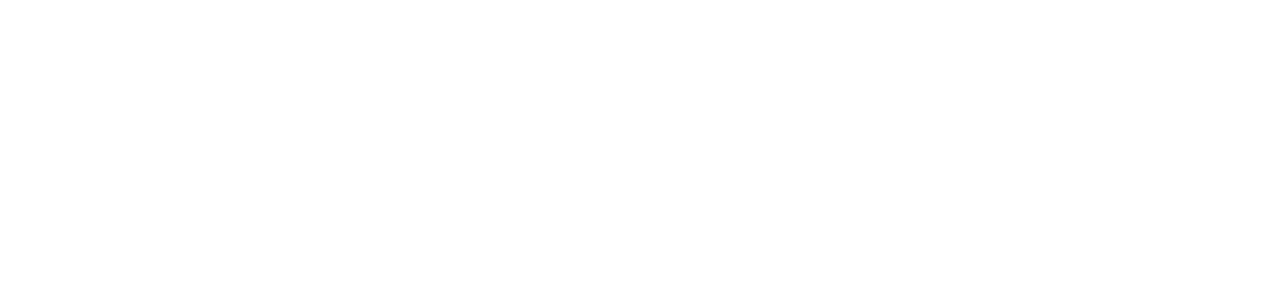
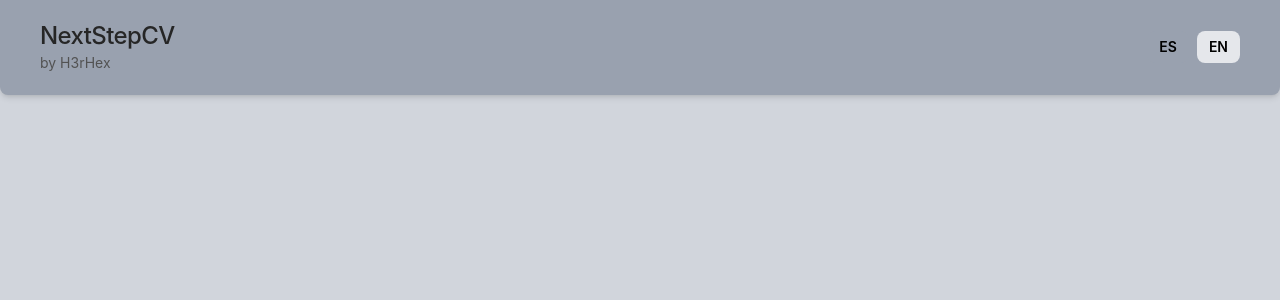
Before and after one commit to H3rHex/NextStepCV, a React (Vite) app in the folder frontend/: page / in a window 1280 px wide. Shown: the top 300 px of the page. Built offline with nearby package versions, Linux system fonts and the light colour scheme.

Commit message:
feat: add basic text compontents & header

```diff
--- a/frontend/index.html
+++ b/frontend/index.html
@@ -4,9 +4,9 @@
     <meta charset="UTF-8" />
     <link rel="icon" type="image/svg+xml" href="/favicon.svg" />
     <meta name="viewport" content="width=device-width, initial-scale=1.0" />
-    <title>vite-project</title>
+    <title>NextStepCV</title>
   </head>
-  <body>
+  <body class="flex flex-col m-0 p-0 min-w-dvw box-content bg-gray-300">
     <div id="root"></div>
     <script type="module" src="/src/main.tsx"></script>
   </body>
--- a/frontend/src/App.tsx
+++ b/frontend/src/App.tsx
@@ -1,10 +1,10 @@
-import { useTranslation } from "react-i18next";
+import Header from "./components/layout/Header";
 
 function App() {
-  const {t} = useTranslation();
 
   return (
     <>
+      <Header/>
     </>
   )
 }
--- /dev/null
+++ b/frontend/src/components/common/text/Heading.tsx
@@ -0,0 +1,30 @@
+import React from 'react';
+
+type HeadingLevel = 'h1' | 'h2' | 'h3' | 'h4' | 'h5';
+
+interface HeadingProps extends React.HTMLAttributes<HTMLHeadingElement> {
+    as?: HeadingLevel;
+    children: React.ReactNode;
+    className?: string;
+}
+
+export const Heading: React.FC<HeadingProps> = ({
+    as: Component = 'h1',
+    children,
+    className = '',
+    ...props
+}) => {
+    const styles: Record<HeadingLevel, string> = {
+        h1: 'text-3xl sm:text-4xl md:text-5xl font-bold tracking-tight text-neutral-900',
+        h2: 'text-2xl sm:text-3xl font-semibold tracking-tight text-neutral-900',
+        h3: 'text-xl sm:text-2xl font-medium tracking-tight text-neutral-800',
+        h4: 'text-lg sm:text-xl font-medium text-neutral-800',
+        h5: 'text-base sm:text-lg font-medium text-neutral-700',
+    };
+
+    return (
+        <Component className={`${styles[Component]} ${className}`} {...props}>
+            {children}
+        </Component>
+    );
+};
--- /dev/null
+++ b/frontend/src/components/common/text/Link.tsx
@@ -0,0 +1,19 @@
+import React from 'react';
+
+interface LinkProps extends React.AnchorHTMLAttributes<HTMLAnchorElement> {
+    href: string;
+    children: React.ReactNode;
+    className?: string;
+}
+
+export const Link: React.FC<LinkProps> = ({ href, children, className = '', ...props }) => {
+    return (
+        <a
+            href={href}
+            className={`text-neutral-900 underline underline-offset-4 decoration-neutral-300 hover:decoration-neutral-900 transition-colors duration-200 ${className}`}
+            {...props}
+        >
+            {children}
+        </a>
+    );
+};
--- /dev/null
+++ b/frontend/src/components/common/text/Strong.tsx
@@ -0,0 +1,14 @@
+import React from 'react';
+
+interface StrongProps extends React.HTMLAttributes<HTMLElement> {
+    children: React.ReactNode;
+    className?: string;
+}
+
+export const Strong: React.FC<StrongProps> = ({ children, className = '', ...props }) => {
+    return (
+        <strong className={`font-semibold text-neutral-900 ${className}`} {...props}>
+            {children}
+        </strong>
+    );
+};
--- /dev/null
+++ b/frontend/src/components/common/text/Text.tsx
@@ -0,0 +1,14 @@
+import React from 'react';
+
+interface TextProps extends React.HTMLAttributes<HTMLParagraphElement> {
+    children: React.ReactNode;
+    className?: string;
+}
+
+export const Text: React.FC<TextProps> = ({ children, className = '', ...props }) => {
+    return (
+        <p className={`text-base sm:text-sm text-neutral-600 leading-relaxed ${className}`} {...props}>
+            {children}
+        </p>
+    );
+};
--- /dev/null
+++ b/frontend/src/components/layout/Header.tsx
@@ -0,0 +1,18 @@
+import type React from "react";
+import { Heading } from "../common/text/Heading";
+import { Text } from "../common/text/Text";
+import LanguageSelector from "./LanguageSelector";
+
+function Header():React.JSX.Element {
+    return (
+        <header className="flex flex-row justify-between items-center px-10 py-5 gap-10 bg-gray-400 rounded-b-lg shadow-md">
+            <div>
+                <Heading as="h3">NextStepCV</Heading>
+                <Text><a className="hover:text-amber-50" href="https://github.com/H3rHex" target="_blank" rel="noopener noreferrer">by H3rHex</a></Text>
+            </div>
+            <LanguageSelector/>
+        </header>
+    );
+}
+
+export default Header;
--- /dev/null
+++ b/frontend/src/components/layout/LanguageSelector.tsx
@@ -0,0 +1,43 @@
+import { useTranslation } from "react-i18next";
+
+const languages = [
+    { code: "es", label: "ES", name: "Español"},
+    { code: "en", label: "EN", name: "English"},
+];
+
+function LanguageSelector() {
+    const { i18n } = useTranslation();
+
+    const currentLanguageCode = i18n.language ? i18n.language.slice(0, 2) : "es";
+
+    const handleChange = (code:string) => {
+        i18n.changeLanguage(code);
+        localStorage.setItem("language", code);
+    };
+
+    return (
+        <div className="flex items-center gap-2" role="group" aria-label="Language Selector">
+            {languages.map(({ code, label, name }) => {
+                const isSelected = currentLanguageCode === code;
+
+                return (
+                    <button
+                        key={code}
+                        onClick={() => handleChange(code)}
+                        className={`flex items-center gap-1.5 px-3 py-1.5 text-sm font-semibold cursor-pointer rounded-lg transition-all duration-200 focus:outline-none focus:ring-2 focus:ring-offset-2 ${isSelected
+                                ? "bg-gray-200 hover:bg-blue-300"
+                                : "bg-gray-400  hover:bg-gray-200"
+                            }`}
+                        aria-pressed={isSelected}
+                        aria-label={name}
+                        title={name}
+                    >
+                        <span>{label}</span>
+                    </button>
+                );
+            })}
+        </div>
+    );
+}
+
+export default LanguageSelector;
```
